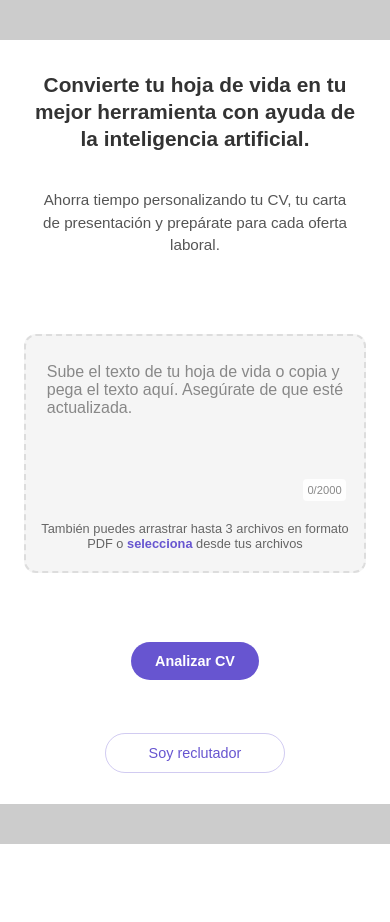
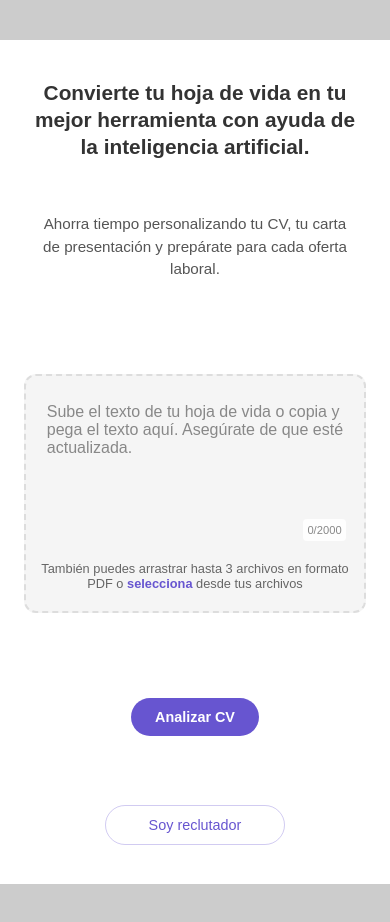
Before and after one commit to stivenDR14/ai-curriculum-analyser-generator, a Next.js app: page / in a window 390 px wide. Before the commit the page ends 844 px from the top, so only its background shows below. Built offline with nearby package versions, Linux system fonts and the light colour scheme.

Commit message:
fix the styles on the first page

```diff
--- a/src/app/layout.module.css
+++ b/src/app/layout.module.css
@@ -57,5 +57,13 @@
   .mainContentWrapper {
     max-width: 100vw;
     padding: 0 0.5rem;
+    min-height: 100vh;
+    display: flex;
+    flex-direction: column;
+  }
+  .mainContentWrapper > main {
+    flex: 1 0 auto;
+    display: flex;
+    flex-direction: column;
   }
 }
```
